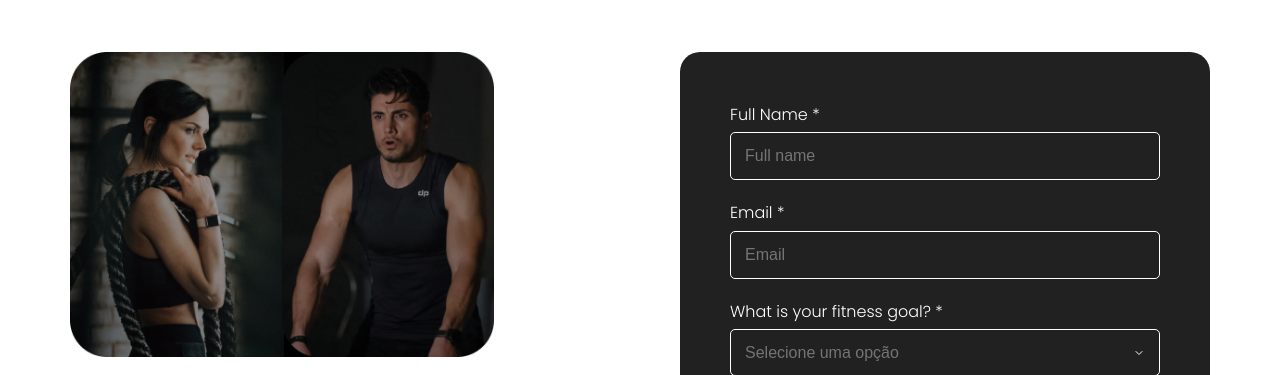
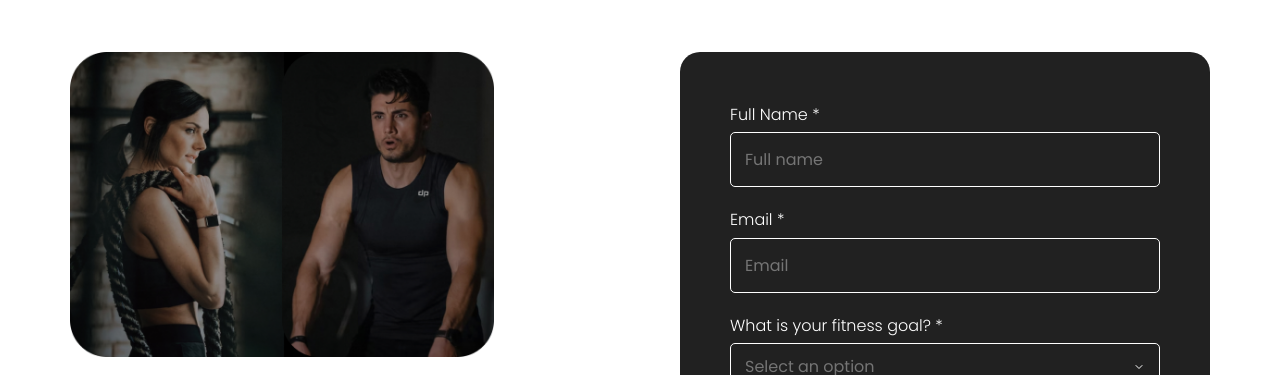
Before and after one commit to imsabrinna/LandingPageDP, a plain HTML site: page index.html in a window 1280 px wide. Shown: the part 89-464 px from the top of the page. Drawn offline with Linux system fonts and the light colour scheme.

Commit message:
Version Att 4.4

```diff
--- a/index.html
+++ b/index.html
@@ -69,7 +69,7 @@
                         <div class="form-group">
                             <label for="opcao">What is your fitness goal? <span class="required">*</span></label>
                             <select id="opcao" required>
-                                <option value="">Selecione uma opção</option>
+                                <option value="">Select an option</option>
                                 <option value="opcao1">Lose Weight</option>
                                 <option value="opcao2">Maintain</option>
                                 <option value="opcao2">Gain Muscle Mass</option>
--- a/styles/index.css
+++ b/styles/index.css
@@ -258,6 +258,7 @@ header {
     appearance: none;
     padding: 14px;
     font-size: 1rem;
+    font-family: 'Poppins', sans-serif;
     border: 1px solid var(--background-color);
     border-radius: 5px;
     margin: 5px 0;
@@ -267,6 +268,10 @@ header {
     background-repeat: no-repeat;
     background-position: right 14px center;
     background-size: 12px;
+}
+
+.hero-right select:valid {
+    color: var(--background-color); /* quando o usuário escolhe algo */
 }
 
 
@@ -285,6 +290,7 @@ header {
 .hero-right input {
     padding: 14px;
     font-size: 1rem;
+    font-family: 'Poppins', sans-serif;
     margin: 5px 0;
     border: 1px solid var(--background-color);
     border-radius: 5px;
```
